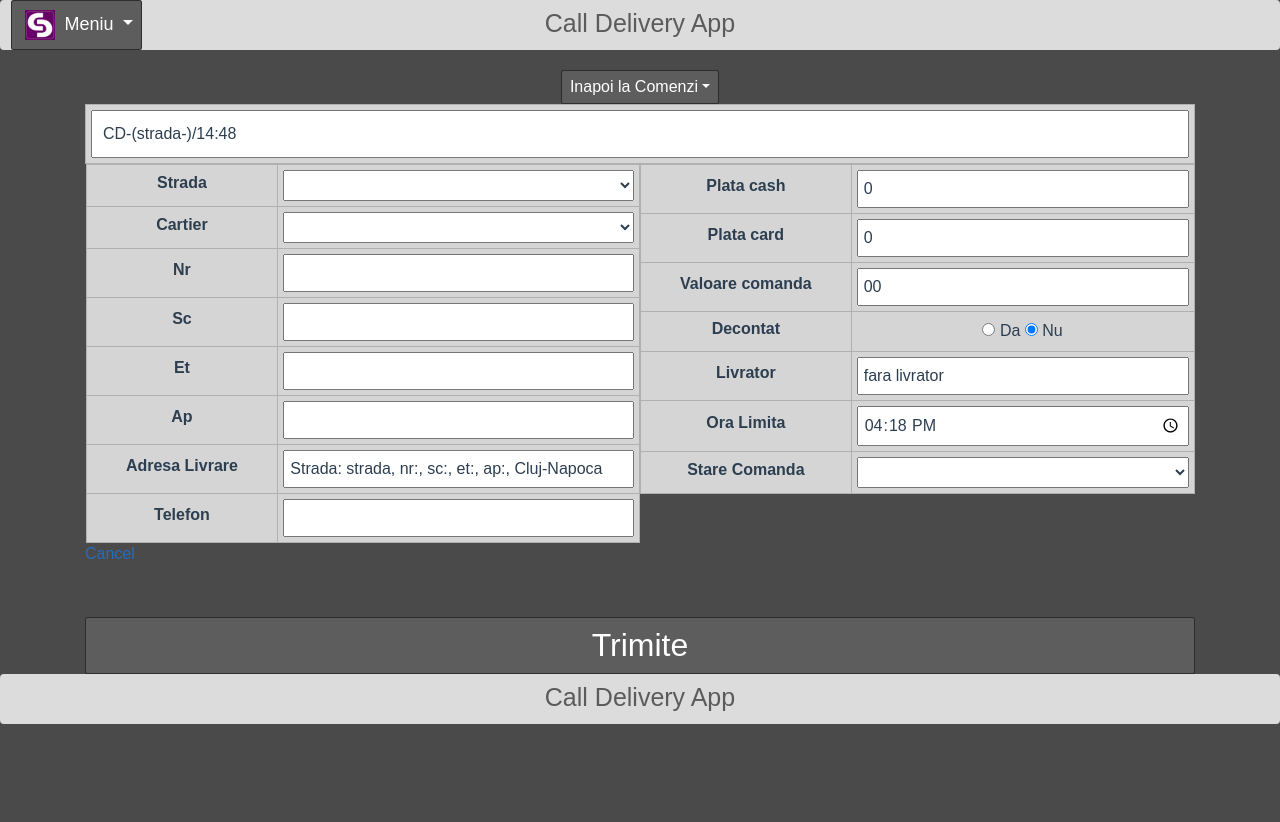
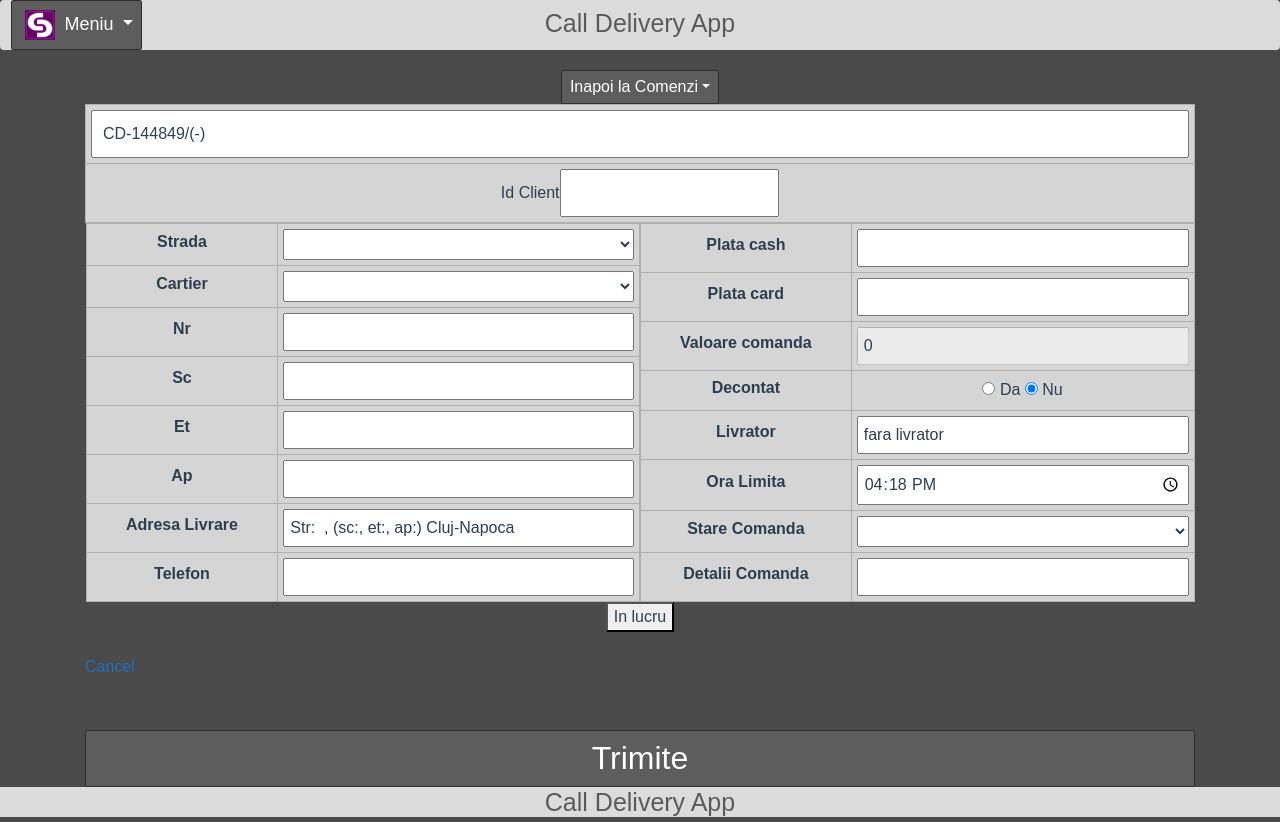
Before and after one commit to HoreaMihaltan/cdvue2, a Vue app: page /#/comandanoua in a window 1280 px wide. Before the commit the page ends 800 px from the top, so only its background shows below. Built offline with nearby package versions, Linux system fonts and the light colour scheme.

Commit message:
update value

```diff
--- a/src/components/Footer.vue
+++ b/src/components/Footer.vue
@@ -2,7 +2,7 @@
  <div>
 <!--<br><br><br>-->
 
-     <div class="navbar" style="background-color: gainsboro; width: 100%;">
+     <div class="footer" style="background-color: gainsboro; width: 100%;">
 
          <h1 style="color: #5b5b5b; width: 100%;">Call Delivery App</h1>
      </div>
--- a/src/store.js
+++ b/src/store.js
@@ -61,7 +61,8 @@ export default new Vuex.Store({
           plataCash: '',
           plataCard: '',
           valoareComanda: '',
-          tarifare: ''
+          tarifare: '',
+          detaliiComanda: ''
       },
       updated: false
   },
@@ -118,8 +119,8 @@ export default new Vuex.Store({
             console.log(e.response)
           })
     },
-      get_comenzi ({ state }) {
-        axios('/api/get-comenzi')
+      get_comenzi ({ state }, view) {
+        axios(`/api/get-comenzi/${view}`)
             .then(resp => {
                 state.comenzi = resp.data
             })
--- a/src/views/Comanda.vue
+++ b/src/views/Comanda.vue
@@ -5,8 +5,16 @@
             <!--            <tr colspan="24" style="text-align:center"><h2>-->
             <tr  style="padding: 10px">
                 <td><input colspan="6" style="padding: 10px; text-align: left" type="text" v-model="comenzi.idComanda" disabled /></td></tr>
+
             <!--            </h2></tr>-->
             <table class="col-sm-6" style="padding: 10px" >
+                <tr><td><label>Client</label></td>
+                    <td> <input type="text" v-model="comenzi.numeClient"/>
+                    </td></tr>
+                <tr><td><label>Adresa Livrare</label></td>
+                    <td>  <input type="text"
+                                 v-model="comenzi.adresaLivrare"  />
+                    </td></tr>
                 <tr><td><label>Cartier</label></td>
                     <td><select id="cartier"
                                 type="text"
@@ -19,11 +27,6 @@
                         <option value="Centru" label="Centru"  />
                     </select></td></tr>
 
-                <tr><td><label>Adresa Livrare</label></td>
-
-                    <td>  <input type="text"
-                                 v-model="comenzi.adresaLivrare"  />
-                    </td></tr>
                 <!--            </tr>-->
                 <tr><td><label>Telefon</label></td>
                     <td><input type="text" v-model="comenzi.telefonDestinatar "/></td></tr>
@@ -38,7 +41,7 @@
             <!--            coloana2-->
             <table class="col-sm-6" style="padding: 10px" >
                 <tr><td><label>Valoare comanda</label></td>
-                    <td><input type="number" :value="total" /></td></tr>
+                    <td><input type="number" v-model="comenzi.valoareComanda" /></td></tr>
                 <tr><td><label >Decontat</label></td>
                     <td><input style="width: auto" type="radio" name="Decontat" v-model="comenzi.decontat" value="true" checked/> Da <input style="width: auto" type="radio" name="Decontat" v-model="comenzi.decontat" value="false" checked/> Nu </td></tr>
                 <tr><td><label>Livrator</label></td>
@@ -51,6 +54,8 @@
                         <option value="in lucru" label="In lucru" />
                         <option value="gata de livrare" label="Gata de livrare" />
                     </select></td></tr>
+                <tr><td><label>Tarifare</label></td>
+                    <td><input type="number" v-model="comenzi.tarifare" /></td></tr>
 
 
                 </td></tr>
--- a/src/views/ComandaNoua.vue
+++ b/src/views/ComandaNoua.vue
@@ -4,7 +4,9 @@
 <!--            <tr colspan="24" style="text-align:center"><h2>-->
             <router-link class="btn btn-primary dropdown-toggle" style="font-size: medium" router-link  to="/comenzi">Inapoi la Comenzi</router-link>
            <tr  style="padding: 10px">
-               <td><input colspan="6" style="padding: 10px; text-align: left" type="text" v-model="IdComanda" /></td></tr>
+               <td><input colspan="6" style="padding: 10px; text-align: left" type="text" v-model="IdComanda  " /></td></tr>
+            <tr  style="padding: 10px">
+               <td>Id Client<input v-validate="'required'" colspan="6" style="padding: 10px; text-align: left; width:20%" type="text" v-model="comenzi.numeClient" required  /></td></tr>
             <!--            </h2></tr>-->
         <table class="col-sm-6" style="padding: 10px" >
             <tr><td><label>Strada</label></td>
@@ -58,11 +60,11 @@
 <!--            coloana2-->
             <table class="col-sm-6" style="padding: 10px" >
                 <tr><td><label>Plata cash</label></td>
-                    <td><input type="number" v-model="comenzi.plataCash"/></td></tr>
+                    <td><input type="text" v-model="comenzi.plataCash"/></td></tr>
                 <tr><td><label>Plata card</label></td>
-                    <td><input type="number" v-model="comenzi.plataCard"/></td></tr>
+                    <td><input type="text" v-model="comenzi.plataCard"/></td></tr>
                 <tr><td><label>Valoare comanda</label></td>
-                    <td><input type="number" :value="total" /></td></tr>
+                    <td><input type="text" :value="total" disabled/></td></tr>
                 <tr><td><label >Decontat</label></td>
                     <td><input style="width: auto" type="radio" name="Decontat" v-model="comenzi.decontat" value="true" checked/> Da <input style="width: auto" type="radio" name="Decontat" v-model="comenzi.decontat" value="false" checked/> Nu </td></tr>
                 <tr><td><label>Livrator</label></td>
@@ -77,15 +79,20 @@
                         <option value="in lucru" label="In lucru" />
                         <option value="gata de livrare" label="Gata de livrare" />
                     </select></td></tr>
+                <tr><td><label>Detalii Comanda</label></td>
+                    <td><input type="text" v-model="comenzi.detaliiComanda "/></td></tr>
+                </td></tr>
 
 
                     </td></tr>
             </table>
         </table>
 
+        <button @click="setStatus('in lucru')">In lucru</button>
+
 
         <form v-if="!formIsSent"
-              style="text-align: left" @submit.prevent="submit" disabled>
+              style="text-align: left" @submit.prevent="submit" >
 <!--            de aici-->
 <!--            <div v-for="(item,key) in comenzi">-->
 <!--                <table class="col-sm-6"  >-->
@@ -93,10 +100,6 @@
 <!--                    <td style="text-align: left; width:auto">-->
 <!--                        <input :id="key" :placeholder="key" :type=-->
 <!--                                "key === 'idComanda' ? 'text'-->
-<!--                               : key === 'plataCash' ? 'number'-->
-<!--                               : key === 'plataCard' ? 'number'-->
-<!--                               : key === 'valoareComanda' ? 'number'-->
-<!--                               : key === 'tarifare' ? 'number'-->
 <!--                               : key === 'decontat' ? 'boolean'-->
 <!--                               : 'text'"-->
 <!--                               v-model="comenzi[key]"-->
@@ -110,7 +113,8 @@
             <br>
             <h3><router-link to="/comenzi">Cancel</router-link></h3> <br> <br>
 
-            <input class="btn btn-primary dropdown-toggle" style="font-size: xx-large" type="submit" value="Trimite">    </form>
+            <input class="btn btn-primary dropdown-toggle" formaction=":to/comenzi" style="font-size: xx-large"
+                   type="submit" value="Trimite"><router-link to="/comenzi"></router-link></form>
 
 
         <h1 v-else>Comanda a fost lansata</h1>
@@ -129,11 +133,12 @@
         data: function () {
             return {
                 adresa: {
-                    strada: 'strada',
+                    strada: '',
                     sc: '',
                     ap: '',
                     et: '',
-                    nr: ''
+                    nr: '',
+                    cod:''
                 },
                 comenzi: {
                     idComanda: '',
@@ -143,15 +148,16 @@
                     telefonDestinatar: '',
                     cartier:'',
                     livrator: 'fara livrator',
-                    plataCash: '0',
-                    plataCard: '0',
+                    plataCash: '',
+                    plataCard: '',
                     oraComanda: '',
                     oraLimita: '',
                     stareComanda: 'In lucru',
                     decontat: 'false',
                     oraLivrare: '',
                     valoareComanda: '',
-                    tarifare: ''
+                    tarifare: '16',
+                    detaliiComanda: ''
                 }
             }
         },
@@ -164,11 +170,14 @@
             this.comenzi.dataComanda = today
             const ora = (d.getHours() < 10 ? '0' : '') + d.getHours()
             const minute = (d.getMinutes() < 10 ? '0' : '') + d.getMinutes()
-            const acum = ora + ":" + minute
+            const secunde = (d.getSeconds() < 10 ? '0' : '') + d.getSeconds()
+            const cod = ora + minute + secunde
+            const acum = ora + ":" + minute + ":" + secunde
             const mtranzit = 90
             const mt = ((d.getMinutes() + mtranzit) % 60 < 10 ? '0' : '') + (d.getMinutes() + mtranzit) % 60
             const ht = ((d.getMinutes() + mtranzit) < 120 ? d.getHours() + 1 : d.getHours() + 2)
             const tranzit = ht + ":" + mt
+            this.adresa.cod = cod
             this.comenzi.oraComanda = acum
             this.comenzi.oraLimita = tranzit
             // const text = valueOf(adresaLivrare())
@@ -182,21 +191,27 @@
             }),
             total () {
               // return   1+1
-                return this.comenzi.plataCash + this.comenzi.plataCard
+                return +this.comenzi.plataCash + +this.comenzi.plataCard
             },
             adresaLivrare () {
-                return `Strada: ${this.adresa.strada}, nr:${this.adresa.nr}, sc:${this.adresa.sc}, et:${this.adresa.et}, ap:${this.adresa.ap}, Cluj-Napoca`
+                return `Str: ${this.adresa.strada} ${this.adresa.nr}, (sc:${this.adresa.sc}, et:${this.adresa.et}, ap:${this.adresa.ap}) Cluj-Napoca`
             },
             IdComanda () {
-                return `CD-${this.comenzi.numeClient}(${this.adresa.strada}-${this.adresa.nr})/${this.comenzi.oraComanda}`
+                return `CD-${this.adresa.cod}/${this.comenzi.numeClient}(${this.adresa.strada}-${this.adresa.nr})`
             }
         },
 
         methods: {
             submit () {
-                this.$store.dispatch('create_comanda', this.comenzi, this.adresa)
+                this.comenzi.idComanda = this.IdComanda
+                this.comenzi.adresaLivrare = this.adresaLivrare
+                this.comenzi.valoareComanda = this.total
+                this.$store.dispatch('create_comanda', this.comenzi)
                 // this.$store.dispatch('create_comanda', this.adresa)
             },
+            setStatus (status) {
+                this.comenzi.stareComanda = status
+            }
         },
      }
 
--- a/src/views/Comenzi.vue
+++ b/src/views/Comenzi.vue
@@ -46,7 +46,8 @@
     export default {
         name: 'comenzi',
         created () {
-            this.$store.dispatch('get_comenzi')
+            this.$store.dispatch('get_comenzi', 'byIdComanda')
+            // this.$store.dispatch('get_comenzi', 'byToday')
         },
         computed: {
             ...mapState({
```
Also changed, not shown: 1 other file (tests, documents, lock files or other folders).
